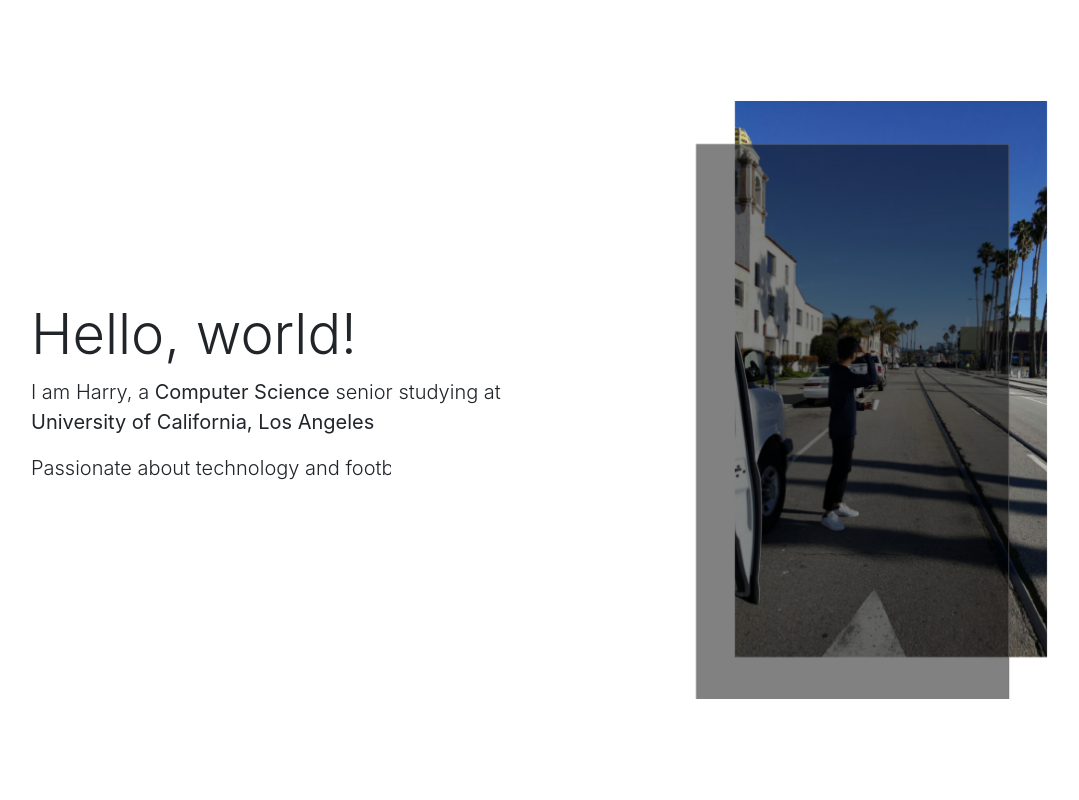
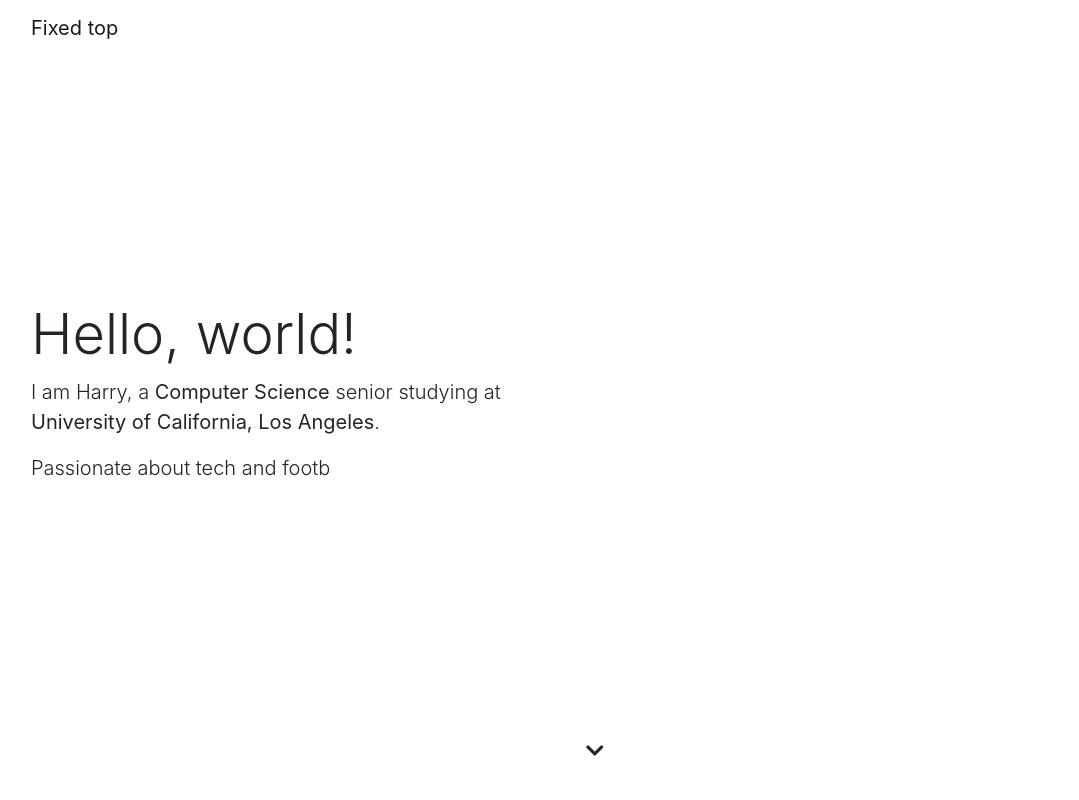
Before and after one commit to hramli/portfolio, a React (Create React App) app: page / in a window 1280 px wide. Shown: the top 800 px of the page, without its empty margins (54-1133 px from the left). Built offline with nearby package versions, Linux system fonts and the light colour scheme.

Commit message:
updated animations + navbar

```diff
--- a/src/App.css
+++ b/src/App.css
@@ -3,6 +3,7 @@ html, body, #root{
   padding: 0;
   /* font-family: 'Roboto', sans-serif; */
   height: 100%;
+  width: 100%;
 }
 
 .App{
@@ -30,18 +31,29 @@ html, body, #root{
   width: 65%;
 }
 
+@media screen and ( max-width: 414px ) and ( max-height: 812px ) {
+  .profile-image-container{
+    display: none;
+  }
+}
+
+@media (max-width: 767px) and (max-height: 1000px) {
+  .profile-image-container{
+    display: none;
+  }
+}
+
 @media (max-width: 767px){
   .profile-image{
     margin-top: 5em;
   }
 }
 
-
 .home-lead-2 {
   border-right: .15em solid black;
   white-space: nowrap;
   overflow: hidden;
-  width: 360px;
+  width: 300px;
   opacity: 0;
   -webkit-animation: type2 2s steps(40, end);
   animation: type2 2s steps(40, end);
@@ -49,68 +61,6 @@ html, body, #root{
   animation-delay: 3s;
   -webkit-animation-fill-mode: forwards;
   animation-fill-mode: forwards;
-}
-
-.fade-in-left {
-	-webkit-animation: fade-in-left 0.6s cubic-bezier(0.390, 0.575, 0.565, 1.000) both;
-  animation: fade-in-left 0.6s cubic-bezier(0.390, 0.575, 0.565, 1.000) both;
-}
-
-@-webkit-keyframes fade-in-left {
-  0% {
-    -webkit-transform: translateX(-50px);
-            transform: translateX(-50px);
-    opacity: 0;
-  }
-  100% {
-    -webkit-transform: translateX(0);
-            transform: translateX(0);
-    opacity: 1;
-  }
-}
-@keyframes fade-in-left {
-  0% {
-    -webkit-transform: translateX(-50px);
-            transform: translateX(-50px);
-    opacity: 0;
-  }
-  100% {
-    -webkit-transform: translateX(0);
-            transform: translateX(0);
-    opacity: 1;
-  }
-}
-
-.fade-in-right {
-	-webkit-animation: fade-in-right 0.6s cubic-bezier(0.390, 0.575, 0.565, 1.000) both;
-  animation: fade-in-right 0.6s cubic-bezier(0.390, 0.575, 0.565, 1.000) both;
-  -webkit-animation-delay: 0.3s;
-  animation-delay: 0.3s;
-}
-
-@-webkit-keyframes fade-in-right {
-  0% {
-    -webkit-transform: translateX(50px);
-            transform: translateX(50px);
-    opacity: 0;
-  }
-  100% {
-    -webkit-transform: translateX(0);
-            transform: translateX(0);
-    opacity: 1;
-  }
-}
-@keyframes fade-in-right {
-  0% {
-    -webkit-transform: translateX(50px);
-            transform: translateX(50px);
-    opacity: 0;
-  }
-  100% {
-    -webkit-transform: translateX(0);
-            transform: translateX(0);
-    opacity: 1;
-  }
 }
 
 @keyframes type2 {
@@ -156,6 +106,37 @@ html, body, #root{
   }
 }
 
+.chevron-container{
+  position: absolute;
+  top: 92%;
+  left: 50%;
+  font-size: 20px;
+  cursor: pointer;
+}
+
+@-webkit-keyframes bounce {
+  0%, 100% {
+    -webkit-transform: translateY(0);
+  }
+  50% {
+    -webkit-transform: translateY(-8px);
+  }
+}
+
+@keyframes bounce {
+  0%, 100% {
+    transform: translateY(0);
+  }
+  50% {
+    transform: translateY(-8px);
+  }
+}
+
+.bounce {
+  -webkit-animation: bounce 1s infinite;
+  animation: bounce 1s infinite;
+}
+
 /* Activities Component */
 
 .banner{
@@ -187,3 +168,99 @@ html, body, #root{
   width: 400px;
   /*whatever width you want*/
 }
+
+/* Animations */
+
+.fade-in-top {
+	-webkit-animation: fade-in-top 0.6s cubic-bezier(0.390, 0.575, 0.565, 1.000) both;
+  animation: fade-in-top 0.6s cubic-bezier(0.390, 0.575, 0.565, 1.000) both;
+}
+
+@-webkit-keyframes fade-in-top {
+  0% {
+    -webkit-transform: translateY(-50px);
+            transform: translateY(-50px);
+    opacity: 0;
+  }
+  100% {
+    -webkit-transform: translateY(0);
+            transform: translateY(0);
+    opacity: 1;
+  }
+}
+@keyframes fade-in-top {
+  0% {
+    -webkit-transform: translateY(-50px);
+            transform: translateY(-50px);
+    opacity: 0;
+  }
+  100% {
+    -webkit-transform: translateY(0);
+            transform: translateY(0);
+    opacity: 1;
+  }
+}
+
+.fade-in-left {
+	-webkit-animation: fade-in-left 0.6s cubic-bezier(0.390, 0.575, 0.565, 1.000) both;
+  animation: fade-in-left 0.6s cubic-bezier(0.390, 0.575, 0.565, 1.000) both;
+  -webkit-animation-delay: 0.3s;
+  animation-delay: 0.3s;
+}
+
+@-webkit-keyframes fade-in-left {
+  0% {
+    -webkit-transform: translateX(-50px);
+            transform: translateX(-50px);
+    opacity: 0;
+  }
+  100% {
+    -webkit-transform: translateX(0);
+            transform: translateX(0);
+    opacity: 1;
+  }
+}
+@keyframes fade-in-left {
+  0% {
+    -webkit-transform: translateX(-50px);
+            transform: translateX(-50px);
+    opacity: 0;
+  }
+  100% {
+    -webkit-transform: translateX(0);
+            transform: translateX(0);
+    opacity: 1;
+  }
+}
+
+.fade-in-right {
+	-webkit-animation: fade-in-right 0.6s cubic-bezier(0.390, 0.575, 0.565, 1.000) both;
+  animation: fade-in-right 0.6s cubic-bezier(0.390, 0.575, 0.565, 1.000) both;
+  -webkit-animation-delay: 0.6s;
+  animation-delay: 0.6s;
+}
+
+@-webkit-keyframes fade-in-right {
+  0% {
+    -webkit-transform: translateX(50px);
+            transform: translateX(50px);
+    opacity: 0;
+  }
+  100% {
+    -webkit-transform: translateX(0);
+            transform: translateX(0);
+    opacity: 1;
+  }
+}
+@keyframes fade-in-right {
+  0% {
+    -webkit-transform: translateX(50px);
+            transform: translateX(50px);
+    opacity: 0;
+  }
+  100% {
+    -webkit-transform: translateX(0);
+            transform: translateX(0);
+    opacity: 1;
+  }
+}
--- a/src/components/Activities.js
+++ b/src/components/Activities.js
@@ -5,6 +5,12 @@ class Activities extends React.Component{
         return (
             <div className="Activities">
                 <h1>Test</h1>
+                <div className="Activities">
+                    <h1>Test</h1>
+                </div>
+                <div className="Activities">
+                    <h1>Test</h1>
+                </div>
             </div>
         )
     }
--- a/src/components/Home.js
+++ b/src/components/Home.js
@@ -5,6 +5,12 @@ class Home extends React.Component{
     render(){
         return (
             <div className="Home container">
+                <nav className="navbar fixed-top navbar-light bg-faded fade-in-top">
+                    <div className="container">
+                        <a class="navbar-brand" href="#">Fixed top</a>
+                    </div>
+                </nav>
+
                 <div className="outer">
                     <div className="middle">
                         <div className="row">
@@ -12,8 +18,8 @@ class Home extends React.Component{
                                 <div className="outer">
                                     <div className="middle">
                                         <h1 className="display-4">Hello, world!</h1>
-                                        <p className="lead">I am Harry, a <strong>Computer Science</strong> senior studying at <strong>University of California, Los Angeles</strong></p>
-                                        <p className="lead home-lead-2">Passionate about technology and football.</p>
+                                        <p className="lead">I am Harry, a <strong>Computer Science</strong> senior studying at <strong>University of California, Los Angeles</strong>.</p>
+                                        <p className="lead home-lead-2">Passionate about tech and football.</p>
                                     </div>
                                 </div>
                             </div>
@@ -25,6 +31,9 @@ class Home extends React.Component{
                         </div>
                     </div>
                 </div>
+                <div className="chevron-container bounce">
+                    <i className="fas fa-chevron-down"></i>
+                </div>
             </div>
         )
     }
```
